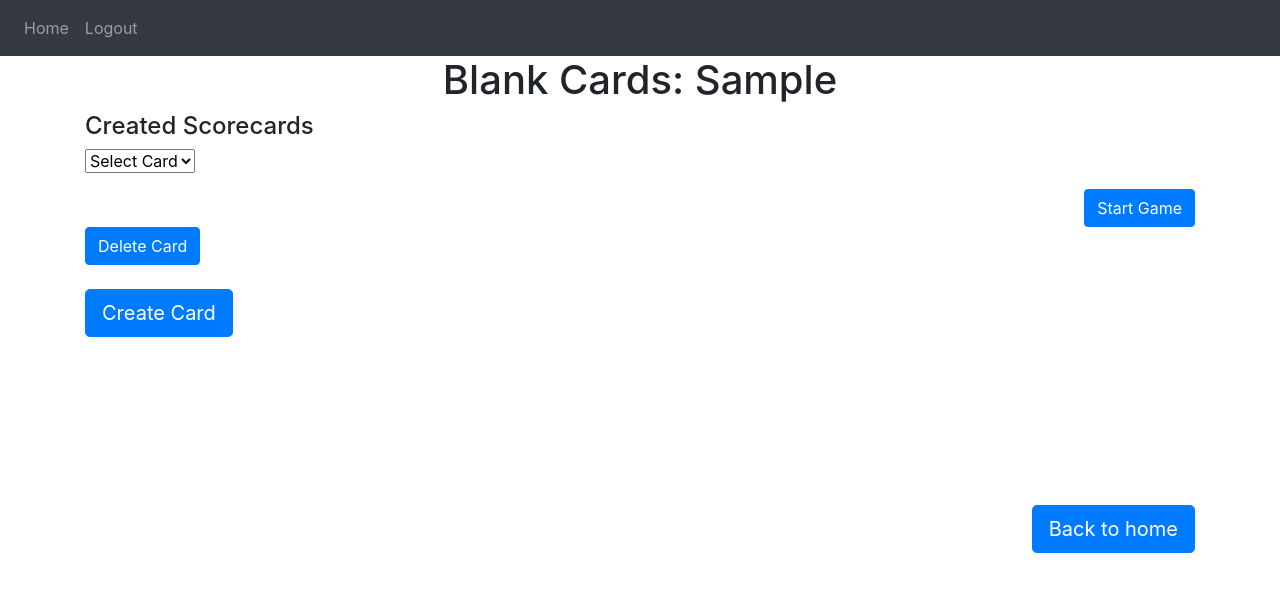
After one commit to jspearus/DiscgolfScoreCard, a Flask app: page /scorecards in a window 1280 px wide. The commit adds this page. Shown: the top 592 px of the page. Run offline with Flask 2, Linux system fonts and the light colour scheme; the visitor is signed in with stand-in values (Sample User, id 1); data comes from the database, SQL or seed files in the repository; data that the repository does not hold is empty; some libraries are stand-ins or nearby versions.

Commit message:
added suport for multiple blank score cards

```diff
--- a/website/models.py
+++ b/website/models.py
@@ -15,6 +15,7 @@ class User(db.Model, UserMixin):
     password = db.Column(db.String(150))
     first_name = db.Column(db.String(150), unique=True)
     c_SavedGame = db.Column(db.Integer)
+    c_courseTemplate = db.Column(db.Integer)
     notes = db.relationship('Note')
     courses = db.relationship('courseTemplate')
     games = db.relationship('savedGames')
--- a/website/scorecard.py
+++ b/website/scorecard.py
@@ -40,7 +40,7 @@ def home():
 
         elif btnPress == 'Next':
             hole = hole + 1
-            if hole > 7: hole = 7
+            if hole > curGame.numHoles: hole = curGame.numHoles
             curGame.curHole = hole
             db.session.commit()
 
--- /dev/null
+++ b/website/templates/scorecards.html
@@ -0,0 +1,46 @@
+{% extends "base.html"%} <!--Loads the base html file-->
+{% block title %}Blank Cards{% endblock %}<!--Labels browser wind-->
+{% block content %}
+<h1 align="center">Blank Cards:  {{ User.first_name }}</h1>
+<h4 align="left" >Created Scorecards</h4>
+<form method="POST">
+    <!-- creates dropdown menu of stored saved games-->
+    <select type="number" class="form-select form-select-lg mb-3" name="Card" id="CArd" aria-label=".form-select-lg example">
+        <option value=NULL selected>Select Card</option>
+        {% for courseTemplate in User.courses %}
+            {% if courseTemplate.user_id == User.id %}
+                <option value={{courseTemplate.id}}>{{courseTemplate.parkName}}
+                </option>
+            {% endif %}
+        {% endfor %}
+    </select>
+    <!-- End of creates dropdown menu of stored saved games-->
+    <!-- Button submits the form -->
+    <div align="right">
+        <button type="submit" class="btn btn-primary">Start Game</button>
+    </div>
+    <!-- Button submits the form -->
+    <!-- button sends the delete command to delete the selected saved game -->
+  <button
+  class="btn btn-primary"
+  name="Btn"
+  id="Btn"
+  type="submit" value="DEL">Delete Card</button>
+  <!-- End of button sends the delete command to delete the selected saved game -->
+</form>
+<br />
+<!-- Button to navigate back to home screen -->
+<div align="left">
+    <a href="/newcard" class="btn btn-primary btn-lg "
+    tabindex="-1" role="button" aria-disabled="true">Create Card</a>
+   </div>
+   <!-- End of Button to navigate back to home screen -->
+<br /> <br /> <br /> <br /> <br /> <br />
+  <br/>
+  <!-- Button to navigate back to home screen -->
+  <div align="right">
+   <a href="/" class="btn btn-primary btn-lg "
+   tabindex="-1" role="button" aria-disabled="true">Back to home</a>
+  </div>
+  <!-- End of Button to navigate back to home screen -->
+{% endblock %}
--- a/website/views.py
+++ b/website/views.py
@@ -1,4 +1,4 @@
-from flask import Blueprint, render_template, request, flash, jsonify
+from flask import Blueprint, render_template, request, flash, jsonify, redirect, url_for
 from flask_login import login_required, current_user
 from .models import Note, courseTemplate, holeTemplates, savedGames, savedGameHoles, currentGame, currentGameHoles
 from . import db
@@ -61,12 +61,15 @@ def createCard():
 @views.route('/newgame')
 @login_required
 def newgame():
-    park = 'Summit'
-    course = courseTemplate.query.filter_by(parkName=park).first()
     curGame = currentGame.query.filter_by(user_id=current_user.id).first()
+    user = current_user
     if curGame:
         print(curGame.parkName)
     else:
+        course = courseTemplate.query.filter_by(
+            user_id=current_user.id,
+            id=user.c_courseTemplate
+        ).first()
         new_game = currentGame(
             parkName=course.parkName,
             numHoles=course.numHoles,
@@ -91,7 +94,7 @@ def newgame():
         GameOver = True
     else:
         GameOver = False
-    return render_template("newgame.html", Park=course.parkName,
+    return render_template("newgame.html", Park=curGame.parkName,
         User=current_user, hole=curGame.curHole, par=curHole.par,
         Throws=curHole.throws, Score=curHole.throws-curHole.par, GameOver=GameOver)
 
@@ -117,6 +120,31 @@ def games():
 
 
     return render_template("games.html", User=current_user)
+
+@views.route('/scorecards', methods=['GET', 'POST'])
+@login_required
+def cards():
+    if request.method == 'POST':
+        user = current_user
+        gameid = request.form.get('Card')
+        btnPress= request.form.get('Btn')
+        park = courseTemplate.query.filter_by(id=gameid, user_id=current_user.id).first()
+        print(park.parkName)
+        print(btnPress)
+        if btnPress == 'DEL':
+            print('card deleted')
+            return render_template("scorecards.html", User=current_user)
+
+        if park:
+            user. c_courseTemplate = gameid
+            db.session.commit()
+            return redirect(url_for('views.newgame'))
+        else:
+            flash('No Game Selected', category='error')
+
+
+
+    return render_template("scorecards.html", User=current_user)
 
 
 @views.route('/gameview', methods=['GET', 'POST'])
```
Also changed, not shown: website/templates/home.html (+6 -9 lines).
